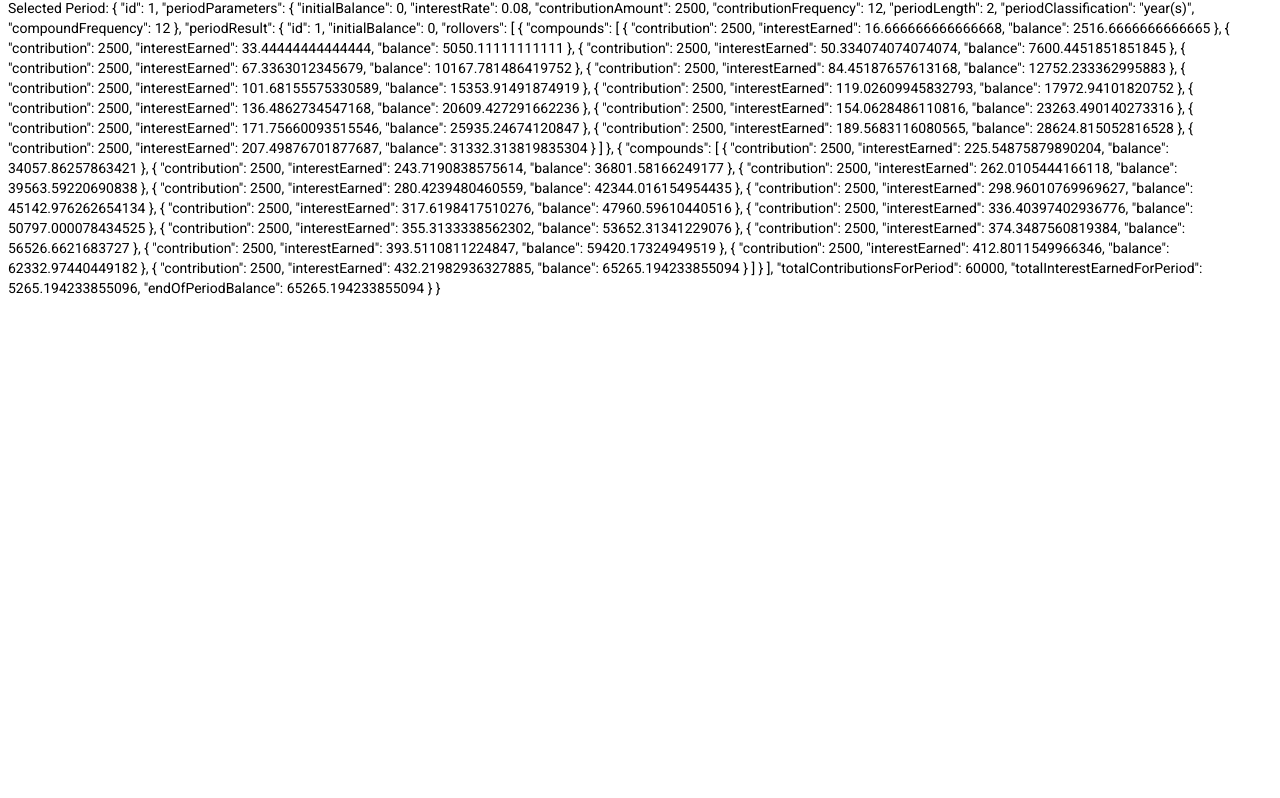
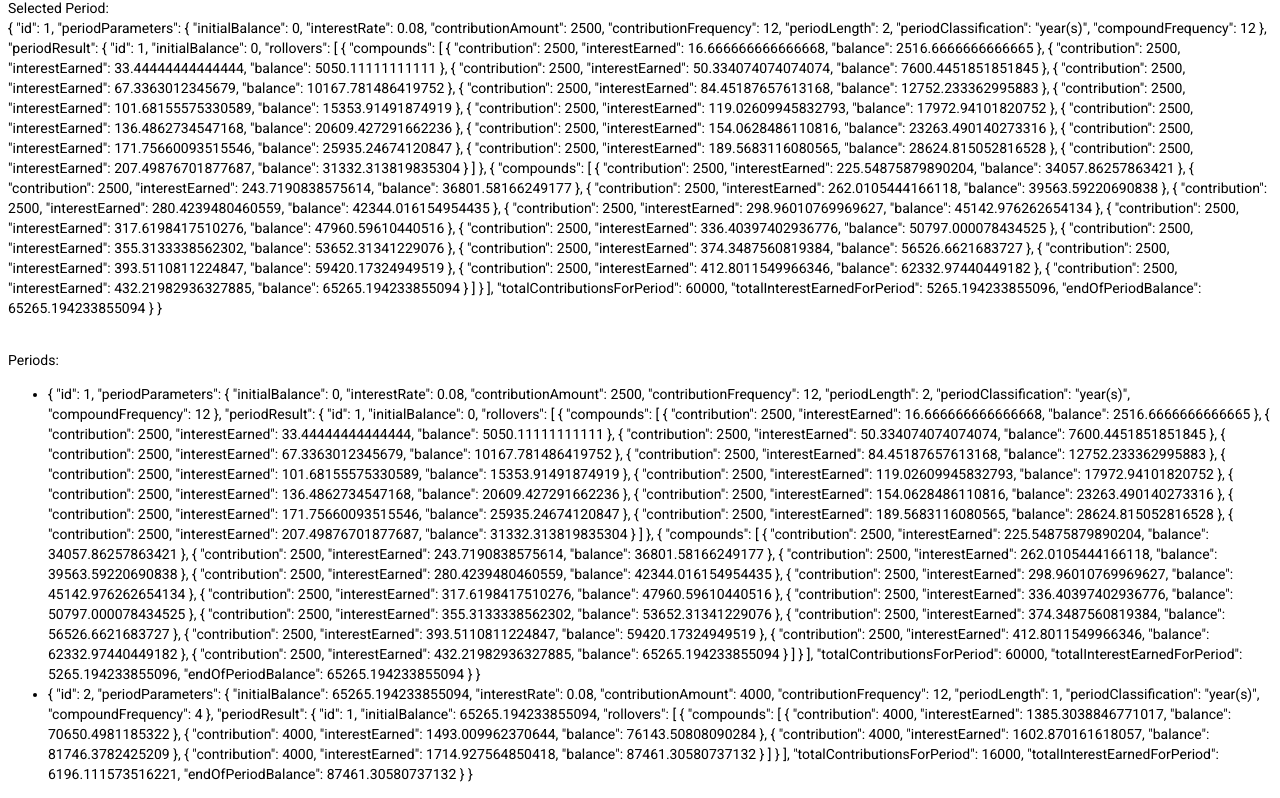
Before and after one commit to noahhenry/multi-period_investment_calculator, an Angular app in the folder my-app/: page /form-component in a window 1280 px wide. Shown: the part 675-1473 px from the top of the page. Before the commit the page ends 985 px from the top, so only its background shows below. Built offline with nearby package versions, Linux system fonts and the light colour scheme.

Commit message:
fix for 'data-results' component not re-rendering after periods property modification

```diff
--- a/my-app/src/app/data-results/data-results.component.ts
+++ b/my-app/src/app/data-results/data-results.component.ts
@@ -1,4 +1,4 @@
-import { Component, OnInit, Input, Output, EventEmitter } from '@angular/core';
+import { Component, OnInit, Input, Output, EventEmitter, SimpleChanges } from '@angular/core';
 
 import { Period } from '../periods/shared/period.model';
 
@@ -25,4 +25,8 @@ export class DataResultsComponent implements OnInit {
     this.selectedPeriodChange.emit(period)
   }
 
+  ngOnChanges(changes: SimpleChanges) {
+    console.log(changes)
+  }
+
 }
--- a/my-app/src/app/form/form.component.ts
+++ b/my-app/src/app/form/form.component.ts
@@ -1,4 +1,4 @@
-import { Component, OnInit, Input, SimpleChanges } from '@angular/core';
+import { Component, Input, SimpleChanges, OnChanges } from '@angular/core';
 
 import { Period } from '../periods/shared/period.model';
 import { FREQUENCIES } from '../periods/shared/compounding-frequencies.model'
@@ -31,7 +31,7 @@ let initializedPeriod: Period = {
   templateUrl: './form.component.html',
   styleUrls: ['./form.component.scss']
 })
-export class FormComponent implements OnInit {
+export class FormComponent implements OnChanges {
   @Input() selectedPeriod: Period;
 
   public contributionFrequencySelection: number;
@@ -134,10 +134,6 @@ export class FormComponent implements OnInit {
   constructor() {
   }
 
-  ngOnInit(): void {
-    this.bindToRadioInputs()
-  }
-
   ngOnChanges(changes: SimpleChanges) {
     this.bindToRadioInputs()
   }
--- a/my-app/src/app/periods/periods.component.html
+++ b/my-app/src/app/periods/periods.component.html
@@ -7,4 +7,9 @@
 
 <app-form [selectedPeriod]="selectedPeriod"></app-form>
 
-<p>Selected Period: {{selectedPeriod | json}}</p>
+<p>Selected Period:<br>{{selectedPeriod | json}}</p>
+<br>
+<p>Periods:</p>
+<ul>
+  <li *ngFor="let period of periods">{{period | json}}</li>
+</ul>
--- a/my-app/src/app/periods/periods.component.ts
+++ b/my-app/src/app/periods/periods.component.ts
@@ -1,4 +1,4 @@
-import { Component, OnInit, Input } from '@angular/core';
+import { Component, OnInit } from '@angular/core';
 
 import { Period } from './shared/period.model'
 import { PeriodService } from './shared/period.service'
@@ -22,16 +22,16 @@ export class PeriodsComponent implements OnInit {
     this.getPeriods();
 
     if(this.periods.length) {
-      this.selectedPeriod = this.periods[0]
+      this.selectedPeriod = this.periods[0];
     }
   }
 
   getPeriods(): void {
-    this.periods = this.periodService.getPeriods()
+    this.periods = this.periodService.getPeriods();
   }
 
   createNewPeriod() {
-    console.log("Creating a new Period...")
+    console.log("Creating a new Period...");
 
     let newPeriod: Period = {
       id: this.periods.length + 1,
@@ -53,6 +53,13 @@ export class PeriodsComponent implements OnInit {
           endOfPeriodBalance: 0
         }
     }
+
+    // HACK: needed trigger re-render of 'periods' arr/object in data-results component
+    let tempArr = [].concat(this.periods); // make a copy of the 'periods' array
+    tempArr.push(newPeriod); // add 'newPeriod'
+
+    this.periods = tempArr; // assign 'tempArr' array to 'periods' array
+    this.selectedPeriod = newPeriod;
   }
 
 }
```
